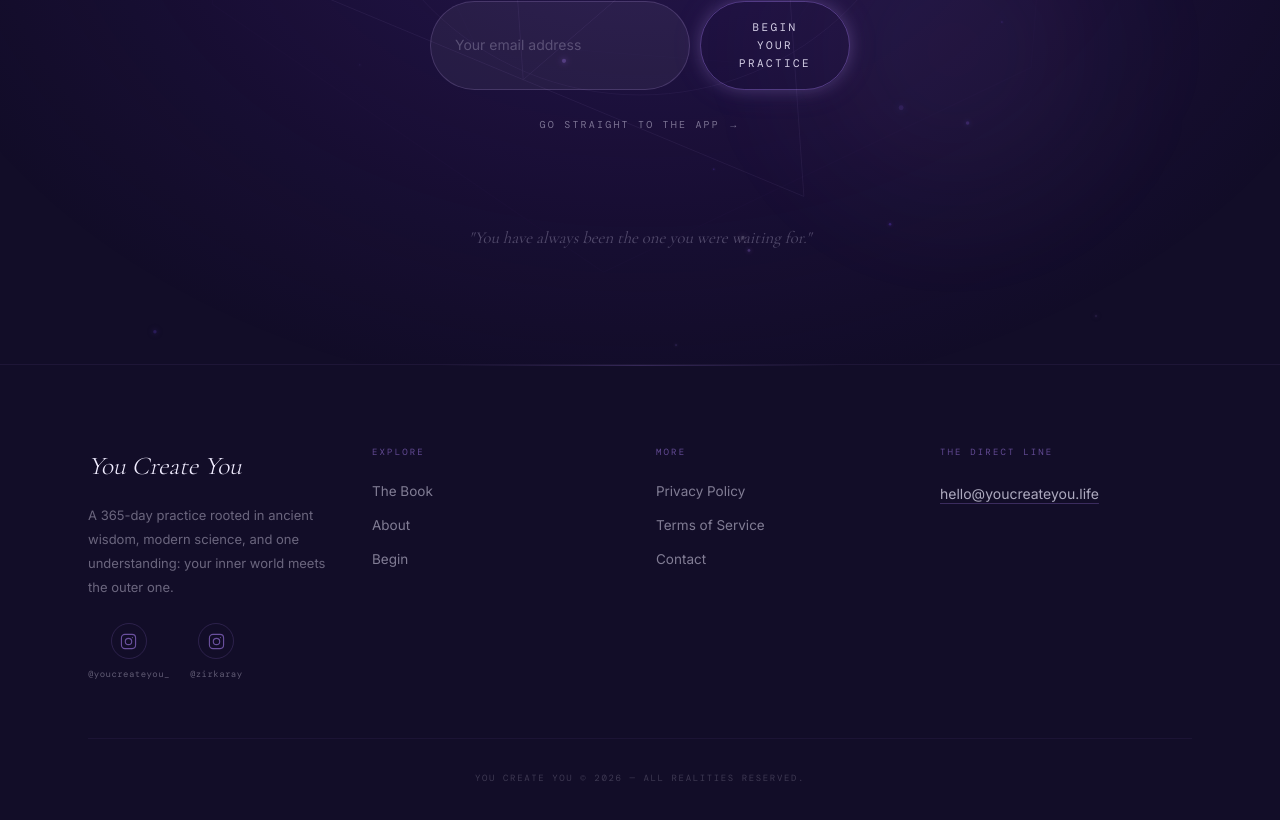
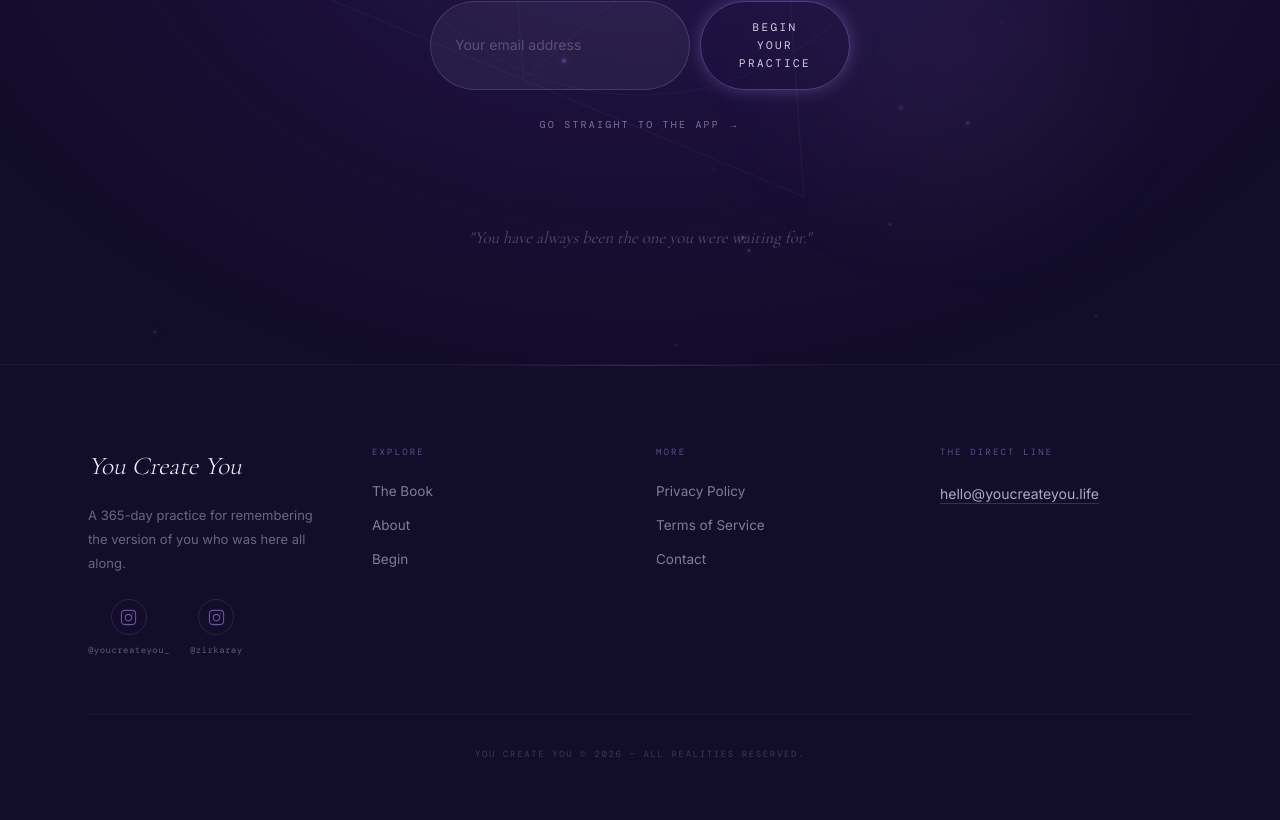
Before and after one commit to PixieC786/youcreateyou-website, a Next.js app: page / in a window 1280 px wide. Shown: the part 7744-8564 px from the top of the page. Built offline with nearby package versions, Linux system fonts and the light colour scheme; no server answers; the database is empty; a web font is replaced by a local one.

Commit message:
copy: align footer tagline with the book's 'remember who you are' framing

```diff
--- a/components/layout/Footer.tsx
+++ b/components/layout/Footer.tsx
@@ -55,8 +55,8 @@ export default function Footer() {
               You Create You
             </Link>
             <p className="font-body text-[13px] text-[rgba(240,236,255,0.4)] leading-[1.85] max-w-[30ch] mb-6">
-              A 365-day practice rooted in ancient wisdom, modern science, and one
-              understanding: your inner world meets the outer one.
+              A 365-day practice for remembering the version of you who was here
+              all along.
             </p>
             <div className="flex items-center gap-5">
               {SOCIALS.map(({ href, label, handle }) => (
```
